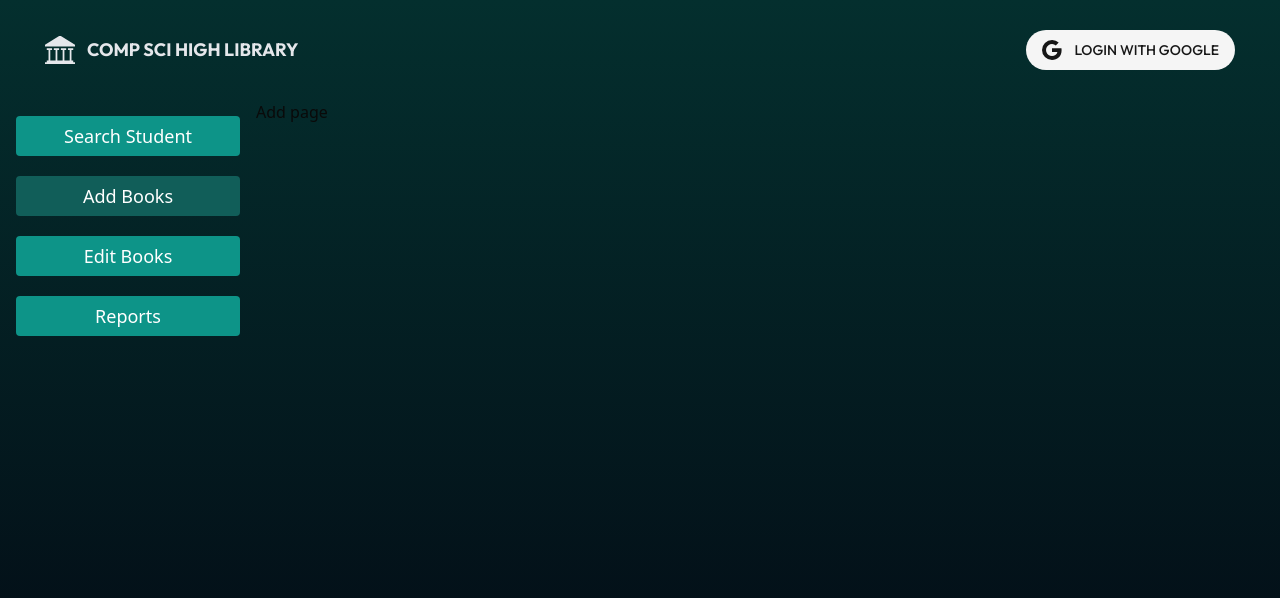
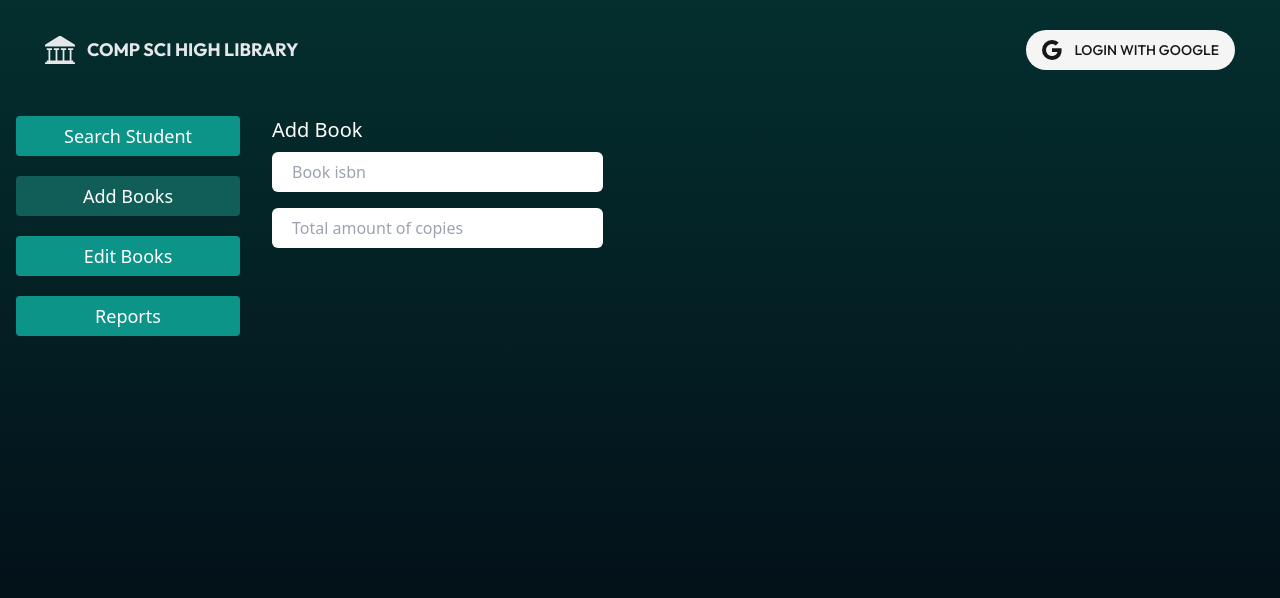
Before and after one commit to Kyptdin/Comp-Sci-High-Library-Management-IP, a React (Vite) app in the folder app/: page /admin/addBooks in a window 1280 px wide. Shown: the top 598 px of the page. Built offline with nearby package versions, Linux system fonts and the light colour scheme.

Commit message:
Added the elements for the page

```diff
--- /dev/null
+++ b/app/src/subpages/AddBooksAdminPage.tsx
@@ -0,0 +1,29 @@
+import { cn } from "@/lib/utils";
+
+export const AddBooksAdminPage = () => {
+  return (
+    <div className="p-4 w-[80%]">
+      <h2 className="text-xl mb-2 text-white">Add Book</h2>
+      <form className="flex flex-col gap-4 w-1/3">
+        <input
+          type="text"
+          placeholder="Book isbn"
+          className={cn(
+            "focus:outline-none",
+            "rounded-md w-full py-2 px-5",
+            "duration-50 transition ease-out"
+          )}
+        />
+        <input
+          type="number"
+          placeholder="Total amount of copies"
+          className={cn(
+            "focus:outline-none",
+            "rounded-md w-full py-2 px-5",
+            "duration-50 transition ease-out"
+          )}
+        />
+      </form>
+    </div>
+  );
+};
--- a/app/src/subpages/SearchAdminPage.tsx
+++ b/app/src/subpages/SearchStudentAdminPage.tsx
@@ -1,6 +1,6 @@
-export const SearchAdminPage = () => {
+export const SearchStudentAdminPage = () => {
   return (
-    <div className=" w-[80%] p-4">
+    <div className="w-[80%] p-4">
       <div className=" p-4 rounded-md">
         <input
           type="text"
```
Also changed, not shown: app/src/main.tsx (+4 -3 lines).
